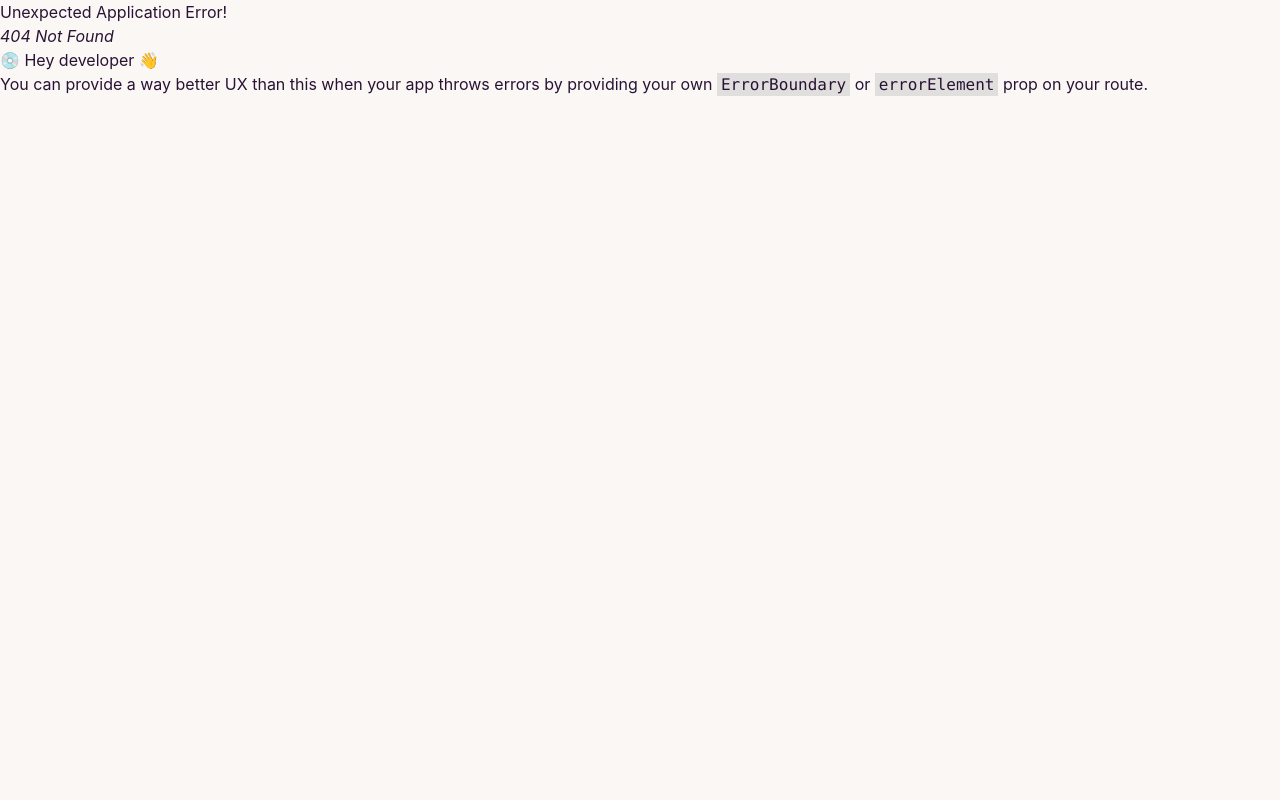
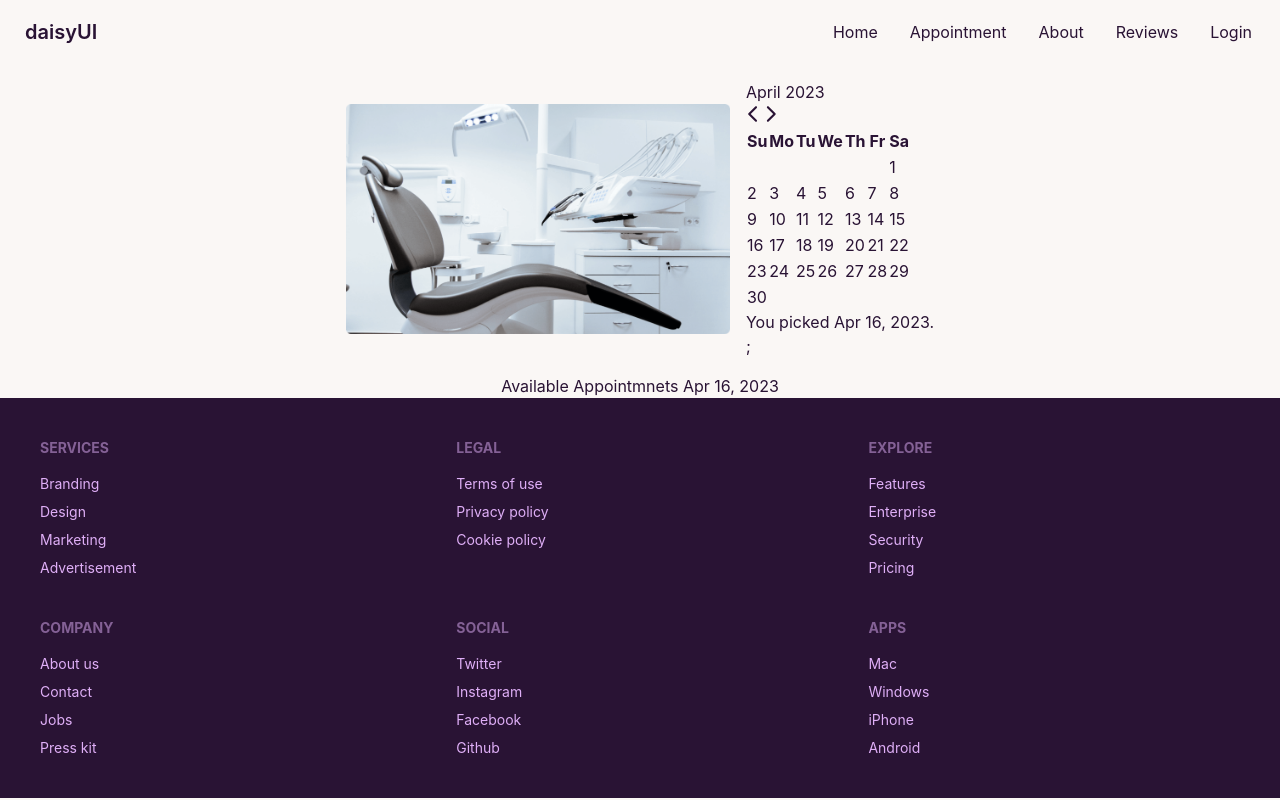
Before and after one commit to RAHUL573769/DoctorPortal, a React (Create React App) app in the folder FrontEnd/reactproject/: page /appointment in a window 1280 px wide. Before the commit this address had no page. Built offline with nearby package versions, Linux system fonts and the light colour scheme.

Commit message:
timer commit

```diff
--- a/FrontEnd/reactproject/package.json
+++ b/FrontEnd/reactproject/package.json
@@ -7,7 +7,9 @@
     "@testing-library/react": "^13.4.0",
     "@testing-library/user-event": "^13.5.0",
     "daisyui": "^2.51.5",
+    "date-fns": "^2.29.3",
     "react": "^18.2.0",
+    "react-day-picker": "^8.7.1",
     "react-dom": "^18.2.0",
     "react-router-dom": "^6.10.0",
     "react-scripts": "5.0.1",
--- /dev/null
+++ b/FrontEnd/reactproject/src/Componenets/AppointmentRouter/Appointment.js
@@ -0,0 +1,17 @@
+import React, { useState } from 'react';
+import AppointmentBaner from './AppointmentBaner';
+import AvailableAppointments from './AvailableAppointments';
+
+const Appointment = () => {
+    const [selected, setSelected]=useState(new Date());
+
+    return (
+        <div>
+           <AppointmentBaner selected={selected} setSelected={setSelected} ></AppointmentBaner>
+
+           <AvailableAppointments selected={selected} setSelected={setSelected}></AvailableAppointments>
+        </div>
+    );
+};
+
+export default Appointment;
--- /dev/null
+++ b/FrontEnd/reactproject/src/Componenets/AppointmentRouter/AppointmentBaner.js
@@ -0,0 +1,31 @@
+import React, { useState } from 'react';
+import chair from '../../assets/images/chair.png'
+import { format } from 'date-fns';
+import { DayPicker } from 'react-day-picker'
+
+const AppointmentBaner = ({selected,setSelected}) => {
+
+
+    return (
+        <div>
+         <div className="hero">
+  <div className="hero-content flex-col lg:flex-row">
+    <img src={chair} className='max-w-sm round'/>
+    <div>
+     <DayPicker
+
+mode="single"
+      selected={selected}
+      onSelect={setSelected}
+
+
+     />
+     <p>You picked {format(selected, 'PP')}.</p>;
+    </div>
+  </div>
+</div>
+        </div>
+    );
+};
+
+export default AppointmentBaner;
--- /dev/null
+++ b/FrontEnd/reactproject/src/Componenets/AppointmentRouter/AvailableAppointments.js
@@ -0,0 +1,13 @@
+import { format } from 'date-fns';
+import React from 'react';
+
+const AvailableAppointments = (props) => {
+    console.log(props);
+    return (
+        <div>
+            <p className='text-center'>Available Appointmnets {format(props.selected, 'PP')}</p>
+        </div>
+    );
+};
+
+export default AvailableAppointments;
--- a/FrontEnd/reactproject/src/Componenets/MakeAppointment/Appointent.js
+++ b/FrontEnd/reactproject/src/Componenets/MakeAppointment/Appointent.js
@@ -1,6 +1,7 @@
 import React from "react";
 import doctor from "../../assets/images/doctor.png";
 import doctorbg from "../../assets/images/appointment.png";
+import Button from "../Shared/PrimaryButton/Button";
 
 const Appointent = () => {
   return (
@@ -18,7 +19,7 @@ const Appointent = () => {
               excepturi exercitationem quasi. In deleniti eaque aut repudiandae
               et a id nisi.
             </p>
-            <button className="btn btn-primary">Get Started</button>
+           <Button>Get Started</Button>
           </div>
         </div>
       </div>
--- a/FrontEnd/reactproject/src/Componenets/Shared/Footer/Footer.js
+++ b/FrontEnd/reactproject/src/Componenets/Shared/Footer/Footer.js
@@ -3,7 +3,49 @@ import React from 'react';
 const Footer = () => {
     return (
         <div>
-        <h1>This is Footer</h1>
+  <footer className="footer grid-rows-2 p-10 bg-neutral text-neutral-content">
+  <div>
+    <span className="footer-title">Services</span>
+    <a className="link link-hover">Branding</a>
+    <a className="link link-hover">Design</a>
+    <a className="link link-hover">Marketing</a>
+    <a className="link link-hover">Advertisement</a>
+  </div>
+  <div>
+    <span className="footer-title">Company</span>
+    <a className="link link-hover">About us</a>
+    <a className="link link-hover">Contact</a>
+    <a className="link link-hover">Jobs</a>
+    <a className="link link-hover">Press kit</a>
+  </div>
+  <div>
+    <span className="footer-title">Legal</span>
+    <a className="link link-hover">Terms of use</a>
+    <a className="link link-hover">Privacy policy</a>
+    <a className="link link-hover">Cookie policy</a>
+  </div>
+  <div>
+    <span className="footer-title">Social</span>
+    <a className="link link-hover">Twitter</a>
+    <a className="link link-hover">Instagram</a>
+    <a className="link link-hover">Facebook</a>
+    <a className="link link-hover">Github</a>
+  </div>
+  <div>
+    <span className="footer-title">Explore</span>
+    <a className="link link-hover">Features</a>
+    <a className="link link-hover">Enterprise</a>
+    <a className="link link-hover">Security</a>
+    <a className="link link-hover">Pricing</a>
+  </div>
+  <div>
+    <span className="footer-title">Apps</span>
+    <a className="link link-hover">Mac</a>
+    <a className="link link-hover">Windows</a>
+    <a className="link link-hover">iPhone</a>
+    <a className="link link-hover">Android</a>
+  </div>
+</footer>
         </div>
     );
 };
```
Also changed, not shown: FrontEnd/reactproject/src/Componenets/Routes/Routes.js (+7 -1 lines), 1 other file (tests, documents, lock files or other folders).
